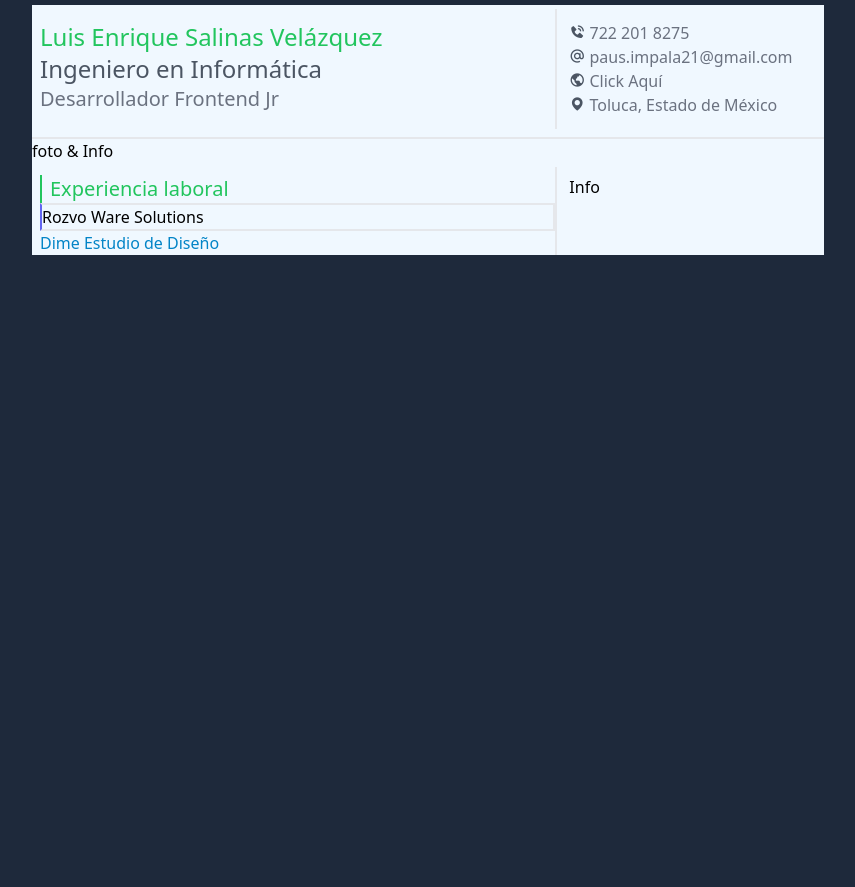
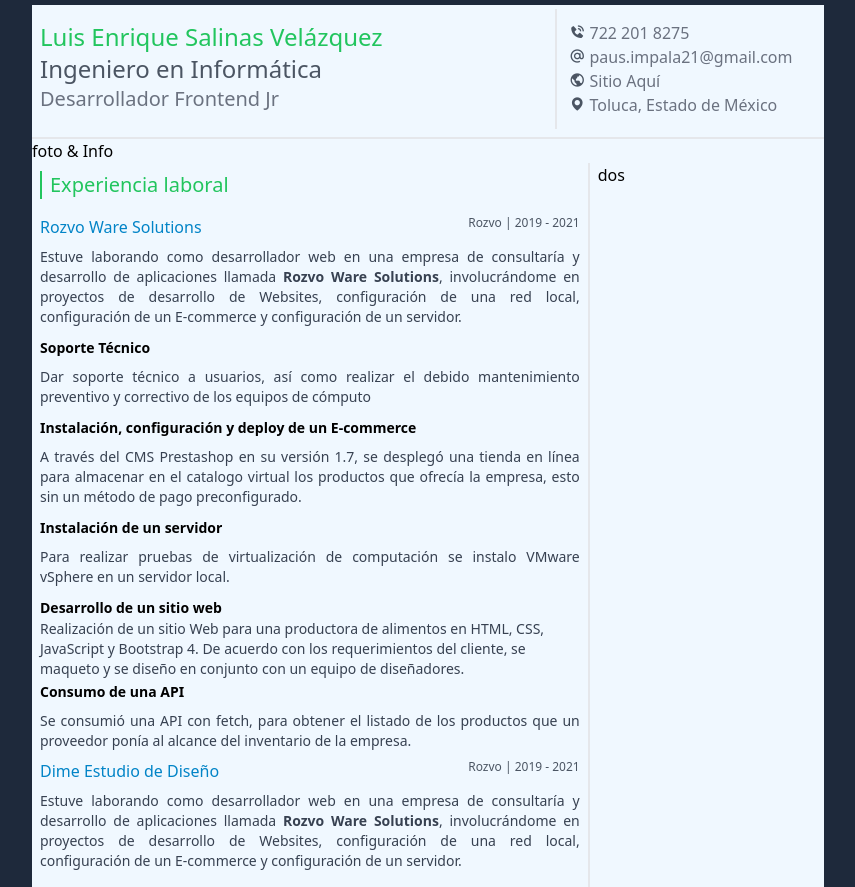
Before and after one commit to Luis-Salinas-SD/CV-Final-Tailwind, a plain HTML site: page index.html in a window 1280 px wide. Shown: the whole page, without its empty margins (212-1067 px from the left). Before the commit the page ends 800 px from the top, so only its background shows below. Drawn offline with nearby package versions, Linux system fonts and the light colour scheme.

Commit message:
Actualizacion

```diff
--- a/index.html
+++ b/index.html
@@ -31,7 +31,7 @@
                     </li>
                     <li>
                         <i class="bx bx-world text-gray-600"></i>
-                        <a href="https://mellon-site.netlify.app" class="text-gray-500"> Click Aquí</a>
+                        <a href="https://mellon-site.netlify.app" class="text-gray-500"> Sitio Aquí</a>
                     </li>
                     <li>
                         <i class="bx bxs-map text-gray-600"></i>
@@ -43,24 +43,88 @@
         <section>
             foto & Info
         </section>
-        <section class="flex px-2 mt-1">
-            <div class="basis-2/3 pt-2 border-r-2">
-                <div class="border-l-2 border-green-500 text-green-500">
+        <section class="grid grid-cols-7">
+            <div class="col-span-5 p-2 mr-2 border-r-2">
+                <div class="border-l-2 border-green-500 text-green-500 mb-4 flex">
                     <h3 class="ml-2 text-xl">Experiencia laboral</h3>
                 </div>
-                <article>
-                    <div class="border-l-indigo-500 border-2">
-                        <h2 class="border-l-indigo-500">Rozvo Ware Solutions</h2>
+
+                <section>
+                    <div class="flex place-content-between place-content-center">
+                        <h2 class="text-sky-600 ">Rozvo Ware Solutions</h2>
+                        <blockquote class="text-gray-600 text-xs">Rozvo | 2019 - 2021</blockquote>
                     </div>
-                    <p></p>
-                </article>
-                <article>
-                    <h2 class="text-sky-600">Dime Estudio de Diseño</h2>
-                </article>
+
+                    <article>
+                        <p class="text-sm my-2 text-justify text-gray-700">
+                            Estuve laborando como desarrollador web en una empresa de consultaría y desarrollo de
+                            aplicaciones llamada <b>Rozvo Ware Solutions</b>, involucrándome en proyectos de desarrollo
+                            de Websites, configuración de una red local, configuración de un E-commerce y configuración
+                            de un servidor.
+                        </p>
+                    </article>
+                    <article>
+                        <b class="text-sm">Soporte Técnico</b>
+                        <p class="text-sm my-2 text-justify text-gray-700">
+                            Dar soporte técnico a usuarios, así como realizar el debido mantenimiento preventivo y
+                            correctivo de los equipos de cómputo
+                        </p>
+                        </p>
+                    </article>
+                    <article>
+                        <b class="text-sm">Instalación, configuración y deploy de un
+                            E-commerce</b>
+                        <p class="text-sm my-2 text-justify text-gray-700">
+                            A través del CMS Prestashop en su versión 1.7, se desplegó una tienda en línea para
+                            almacenar en el catalogo virtual los productos que ofrecía la empresa, esto sin un método
+                            de pago preconfigurado.
+                        </p>
+                        </p>
+                    </article>
+                    <article>
+                        <b class="text-sm">Instalación de un servidor</b>
+                        <p class="text-sm my-2 text-justify text-gray-700">
+                            Para realizar pruebas de virtualización de computación se instalo VMware vSphere en un
+                            servidor local.
+                        </p>
+                        </p>
+                    </article>
+                    <article>
+                        <b class="text-sm">Desarrollo de un sitio web</b>
+                        <p class="text-sm my-42text-justify text-gray-700">
+                            Realización de un sitio Web para una productora de alimentos en HTML, CSS, JavaScript y
+                            Bootstrap 4. De acuerdo con los requerimientos del cliente, se maqueto y se diseño en
+                            conjunto con un equipo de diseñadores.
+                        </p>
+                        </p>
+                    </article>
+                    <article>
+                        <b class="text-sm">Consumo de una API</b>
+                        <p class="text-sm my-2 text-justify text-gray-700">
+                            Se consumió una API con fetch, para obtener el listado de los productos que un
+                            proveedor ponía al alcance del inventario de la empresa.
+                        </p>
+                        </p>
+                    </article>
+                </section>
+                <section>
+                    <div class="flex place-content-between place-content-center">
+                        <h2 class="text-sky-600 ">Dime Estudio de Diseño</h2>
+                        <blockquote class="text-gray-600 text-xs">Rozvo | 2019 - 2021</blockquote>
+                    </div>
+
+                    <article>
+                        <p class="text-sm my-2 text-justify text-gray-700">
+                            Estuve laborando como desarrollador web en una empresa de consultaría y desarrollo de
+                            aplicaciones llamada <b>Rozvo Ware Solutions</b>, involucrándome en proyectos de desarrollo
+                            de Websites, configuración de una red local, configuración de un E-commerce y configuración
+                            de un servidor.
+                        </p>
+                    </article>
+
+                </section>
             </div>
-            <div class="pt-2 px-3">
-                Info
-            </div>
+            <div class="col-span-2">dos</div>
         </section>
     </div>
 </body>
```
Also changed, not shown: test.html (added, +37 -0 lines).
